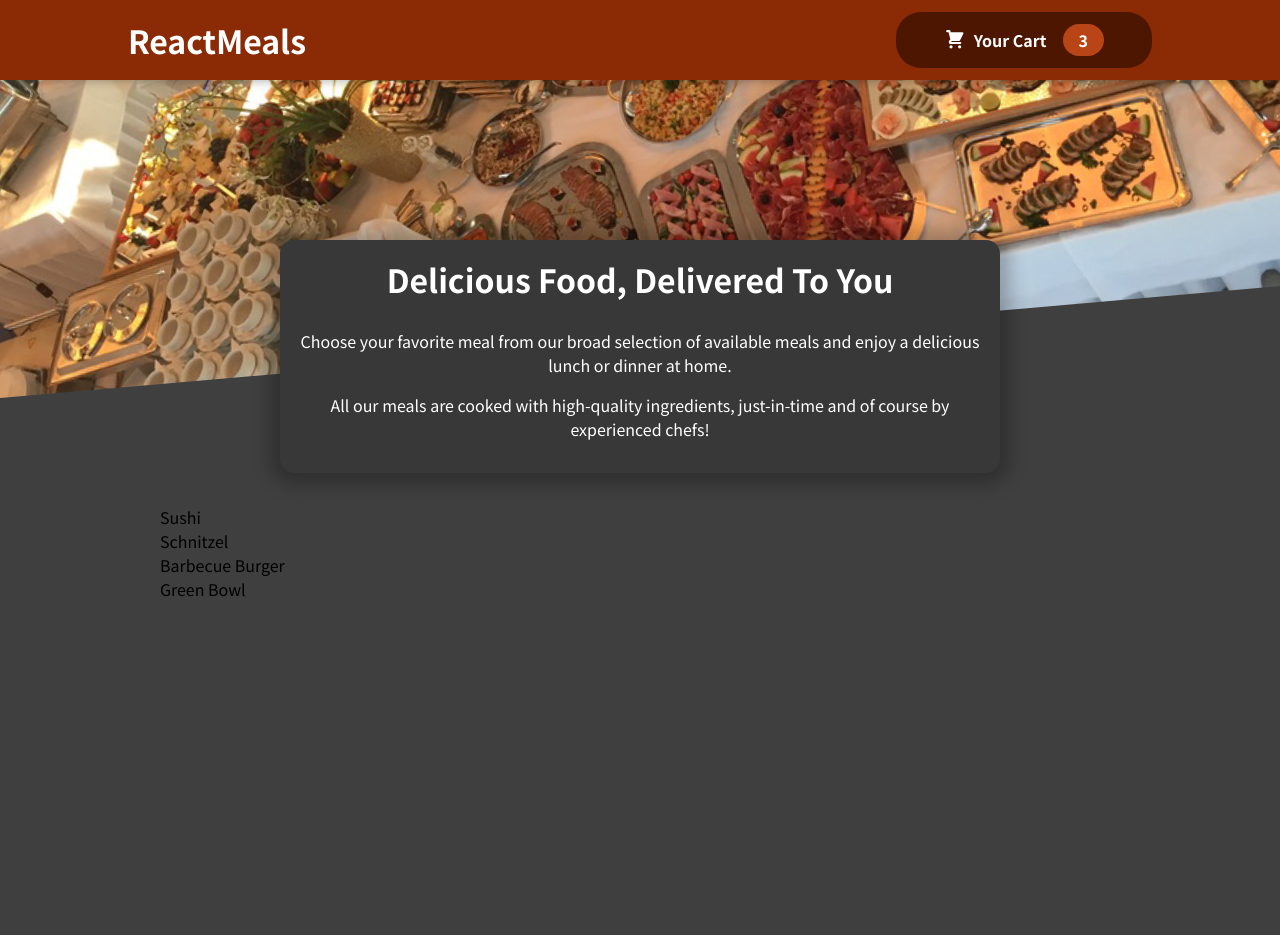
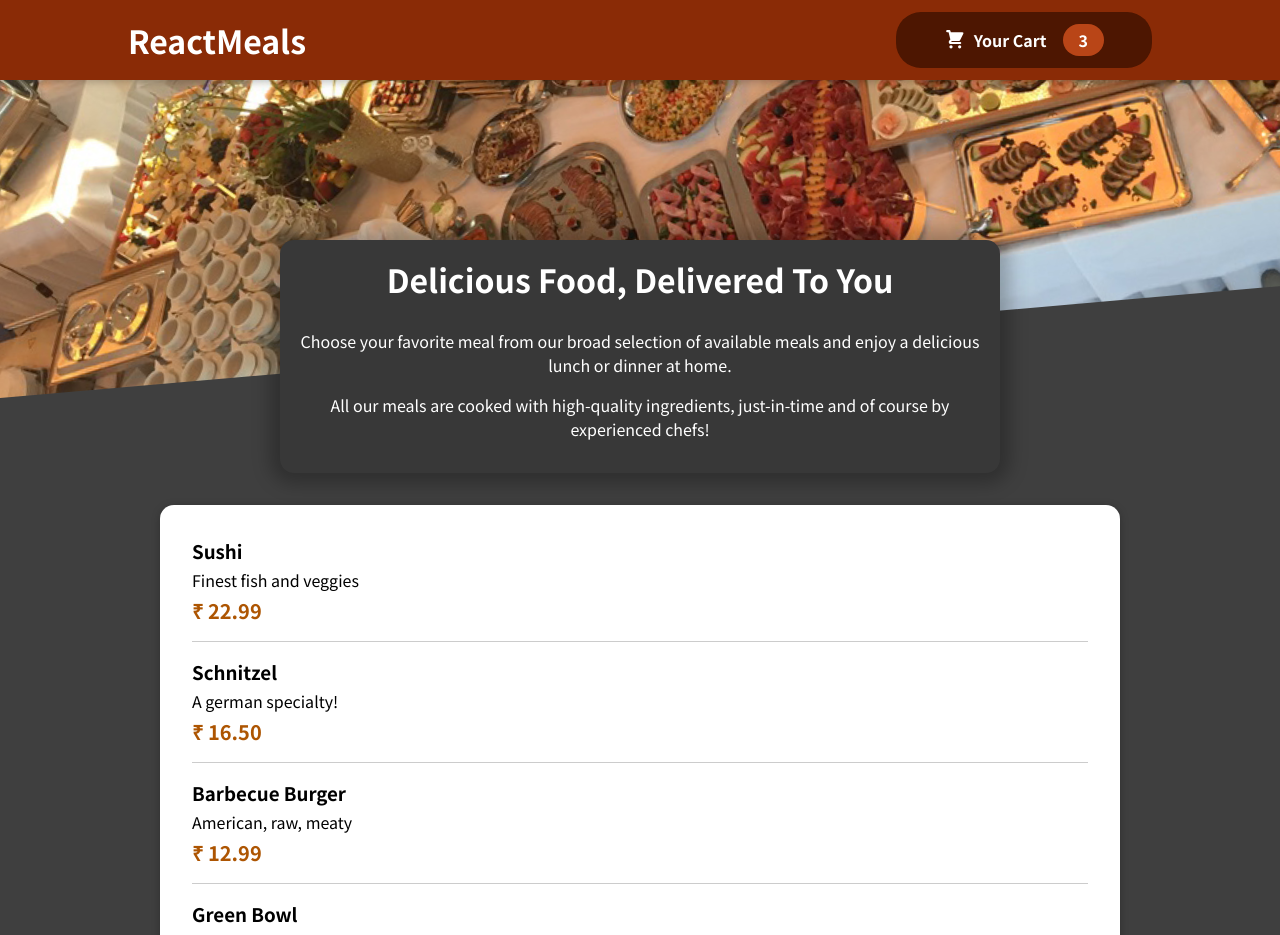
Before and after one commit to LakshayRohilla/food-ordering-application, a React (Create React App) app: page / in a window 1280 px wide. Shown: the top 935 px of the page. Before the commit the page ends 800 px from the top, so only its background shows below. Built offline with nearby package versions, Linux system fonts and the light colour scheme.

Commit message:
displaying individual meal item

```diff
--- a/src/components/Meals/AvailableMeals.js
+++ b/src/components/Meals/AvailableMeals.js
@@ -1,4 +1,6 @@
 import classes from './AvailableMeals.module.css'
+import Card from "../UI/Card";
+import MealItem from "./MealItem/MealItem";
 
 export default function AvailableMeals() {
     const DUMMY_MEALS = [
@@ -32,7 +34,10 @@ export default function AvailableMeals() {
 
     return (
         <section className={classes.meals}>
-            <ul>{DUMMY_MEALS.map(meal => <li key={meal.id}>{meal.name}</li>)}</ul>
+            <Card>
+                <ul>{DUMMY_MEALS.map(meal => <MealItem key={meal.id} name={meal.name} description={meal.description} price={meal.price}/>)} </ul>
+            </Card>
+
         </section>
     );
 
--- /dev/null
+++ b/src/components/Meals/MealItem/MealItem.js
@@ -0,0 +1,16 @@
+import classes from './MealItem.module.css'
+
+export default function MealItem({price, name, description}) {
+    const displayPrice = `₹ ${price.toFixed(2)}`;
+
+    return (
+        <li className={classes.meal}>
+            <div>
+                <h3>{name}</h3>
+                <div className={description}>{description}</div>
+                <div className={classes.price}>{displayPrice}</div>
+            </div>
+            {/*<div></div>*/}
+        </li>
+    );
+}
--- /dev/null
+++ b/src/components/Meals/MealItem/MealItem.module.css
@@ -0,0 +1,22 @@
+.meal {
+  /*display: flex;*/
+  /*justify-content: space-between;*/
+  margin: 1rem;
+  padding-bottom: 1rem;
+  border-bottom: 1px solid #ccc;
+}
+
+.meal h3 {
+  margin: 0 0 0.25rem 0;
+}
+
+.description {
+  font-style: italic;
+}
+
+.price {
+  margin-top: 0.25rem;
+  font-weight: bold;
+  color: #ad5502;
+  font-size: 1.25rem;
+}
--- /dev/null
+++ b/src/components/UI/Card.js
@@ -0,0 +1,5 @@
+import classes from './Card.module.css';
+
+export default function Card({children}){
+    return <div className={classes.card}>{children}</div>
+}
--- /dev/null
+++ b/src/components/UI/Card.module.css
@@ -0,0 +1,6 @@
+.card {
+  padding: 1rem;
+  box-shadow: 0 2px 8px rgba(0, 0, 0, 0.25);
+  border-radius: 14px;
+  background-color: white;
+}
```
Also changed, not shown: src/components/Meals/MealItem/MealItemForm.js (added).
